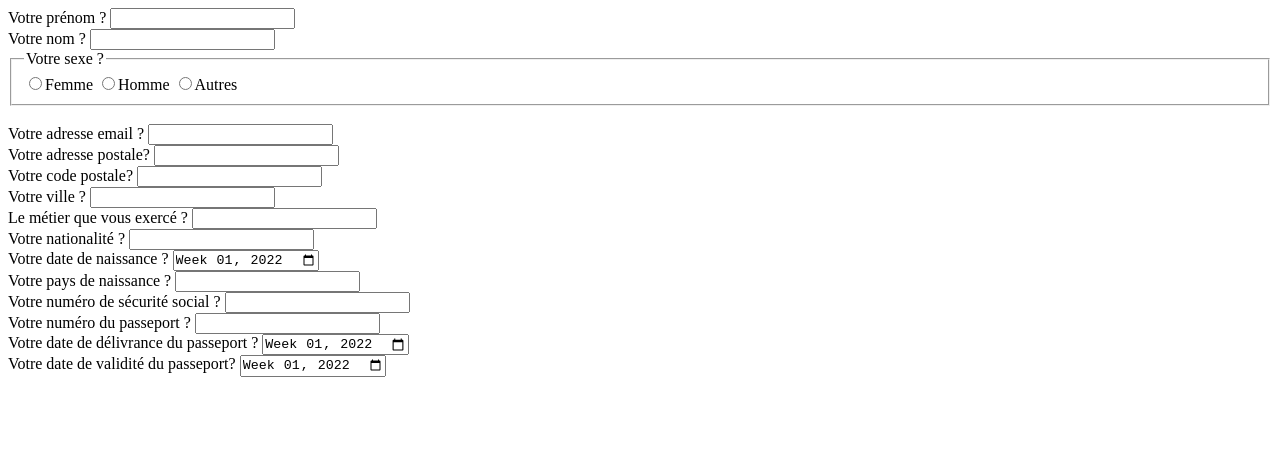
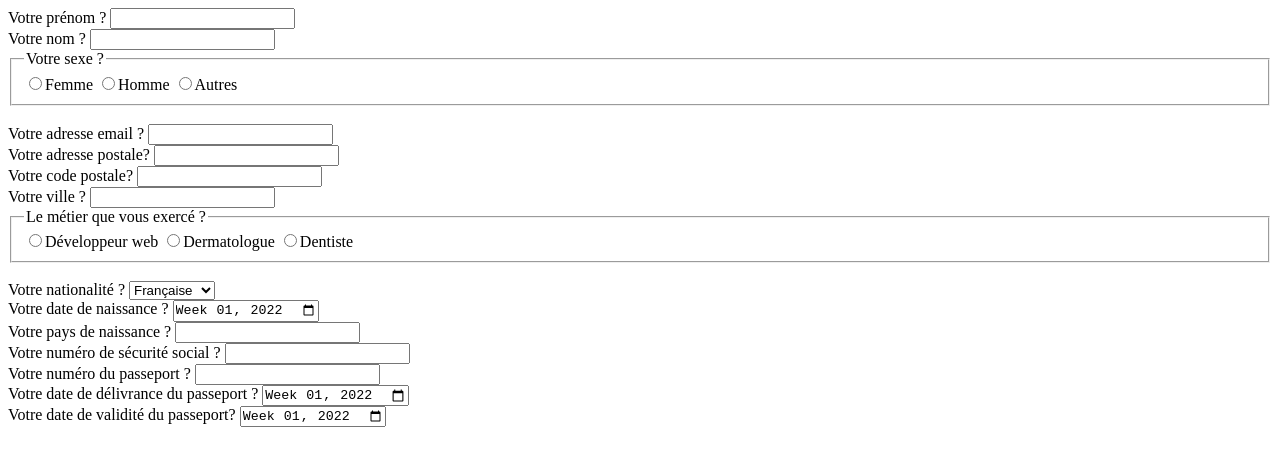
Before and after one commit to JulieBoucaut/brief1, a plain HTML site: page index.html in a window 1280 px wide. Drawn offline with Linux system fonts and the light colour scheme.

```diff
--- a/index.html
+++ b/index.html
@@ -14,7 +14,7 @@
         <br>
 
         <label for="nom">Votre nom ?</label>
-        <input type="text" name="nom" id="nom" required>
+        <input type="nom" name="nom" id="nom" required>
         <br>
 
         <fieldset>
@@ -26,27 +26,36 @@
         <br>
 
         <label for="adresse email">Votre adresse email ?</label>
-        <input type="text" name="adresse email" id="adresse email" required pattern="[A-Za-z0-9](([_\.\-]?[a-zA-Z0-9]+)*)@([A-Za-z0-9]+)(([_\.\-]?[a-zA-Z0-9]+)*)\.([A-Za-z]{2,})" required>
+        <input type="text" name="adresse email" id="adresse email" required pattern="[a-z0-9._%+-]+@[a-z0-9.-]+\.[a-z]{2,4}$" required>
         <br>
 
         <label for="adresse postale">Votre adresse postale?</label>
-        <input type="text" name="adresse postale" id="adresse postale" required>
+        <input type="adresse postale" name="adresse postale" id="adresse postale" required>
         <br>
 
         <label for="code postale">Votre code postale?</label>
-        <input type="text" name="code postale" id="code postale" required pattern="([A-Z]+[A-Z]?\-)?[0-9]{1,2} ?[0-9]{3}" required>
+        <input type="code postale" name="code postale" id="code postale" required pattern="[0-9]{5}" required>
         <br>
 
         <label for="Ville">Votre ville ?</label>
-        <input type="text" name="Ville" id="Ville" required>
+        <input type="Ville" name="Ville" id="Ville" required>
         <br>
 
-        <label for="métier">Le métier que vous exercé ?</label>
-        <input type="text" name="métier" id="métier" required>
+            <fieldset>
+                <legend>Le métier que vous exercé ?</legend>
+                    <label><input type="radio" id="radio" name="radio">Développeur web</label>
+                    <label><input type="radio" id="radio" name="radio">Dermatologue</label>
+                    <label><input type="radio" id="radio" name="radio">Dentiste</label>
+                    </fieldset>
         <br>
 
         <label for="nationalité">Votre nationalité ?</label>
-        <input type="text" name="nationalité" id="nationalité" required>
+        <select name="nationalite" id="nationalite">
+            <option value="fr">Française</option>
+            <option value="ar">Arabe</option>
+            <option value="po">Portugaise</option>
+            <option value="es">Espagnol</option>
+        </select>
         <br>
 
         <label for="date de naissance">Votre date de naissance ?</label>
@@ -58,11 +67,11 @@
         <br>
 
         <label for="sécurité social">Votre numéro de sécurité social ?</label>
-        <input type="text" name="sécurité social" id="sécurité social" required pattern="[12][ \.\-]?[0-9]{2}[ \.\-]?(0[1-9]|[1][0-2])[ \.\-]?([0-9]{2}|2A|2B)[ \.\-]?[0-9]{3}[ \.\-]?[0-9]{3}[ \.\-]?[0-9]{2}" required>
+        <input type="text" name="sécurité social" id="sécurité social" required pattern="[0-9]{13}" required>
         <br>
 
         <label for="Numéro du passeport">Votre numéro du passeport ?</label>
-        <input type="text" name="Numéro du passeport" id="Numéro du passeport" required>
+        <input type="text" name="Numéro du passeport" id="Numéro du passeport" required pattern="[0-9]{2}[A-Z]{2}[0-9]{5}">
         <br>
 
         <label for="Date de délivrance du passeport">Votre date de délivrance du passeport ?</label>
```
